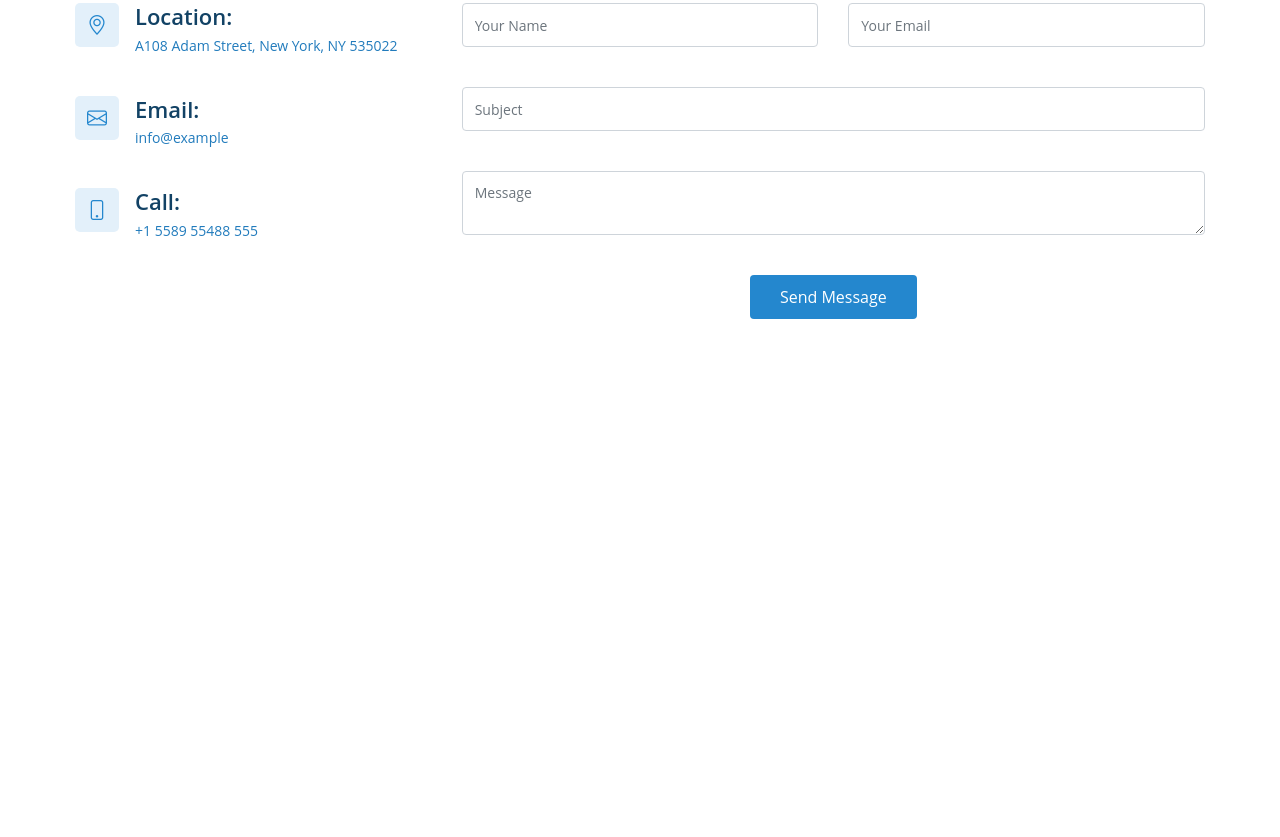
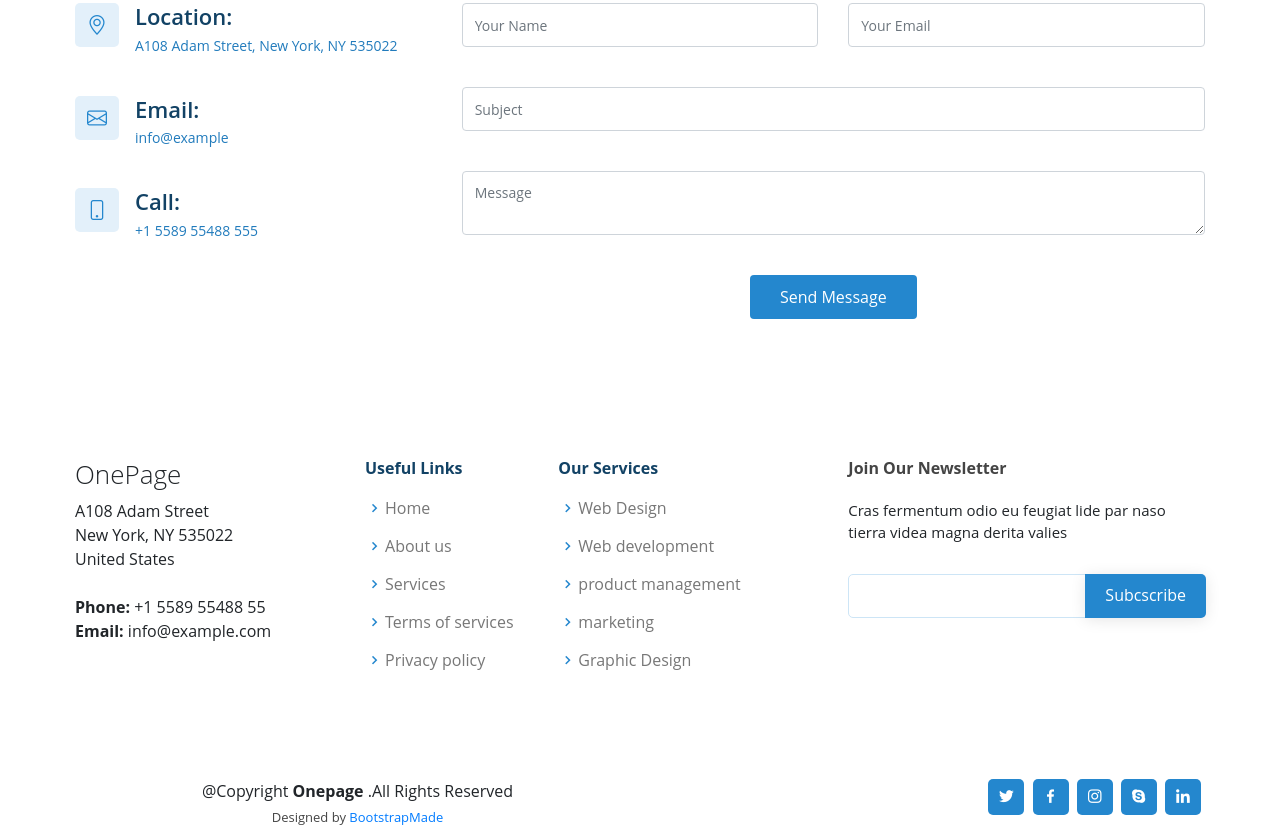
Before and after one commit to heena531/page-one, a plain HTML site: page index.html in a window 1280 px wide. Shown: the part 5244-6081 px from the top of the page. Before the commit the page ends 5643 px from the top, so only its background shows below. Drawn offline with nearby package versions, Linux system fonts and the light colour scheme.

Commit message:
add some layouts

```diff
--- a/css/style.css
+++ b/css/style.css
@@ -658,6 +658,116 @@ body{
     transition: 0.4s;
     border-radius: 4px;
 }
+#footer{
+    background: #fff;
+    padding: 60px 0;
+}
+#footer .footer-contact h3{
+    font-size: 26px;
+    margin: 0 0 10px 0;
+    padding: 2px 0 2px 0;
+    line-height: 1;
+    font-weight: 300;
+}
+#footer .footer-links{
+    margin-bottom: 30px;
+}
+#footer .footer-links h4 {
+    font-size: 16px;
+    font-weight: bold;
+    color: #124265;
+    position: relative;
+    padding-bottom: 12px;
+}
+#footer .footer-links ul {
+    list-style: none;
+    padding: 0;
+    margin: 0;
+}
+#footer .footer-links ul li:first-child {
+    padding-top: 0;
+}
+#footer .footer-links ul li {
+    padding: 10px 0;
+    display: flex;
+    align-items: center;
+}
+#footer .footer-links ul i {
+    padding-right: 2px;
+    color: #2487ce;
+    font-size: 18px;
+    line-height: 1;
+}
+#footer .footer-links ul a {
+    color: #777777;
+    transition: 0.3s;
+    display: inline-block;
+    line-height: 1;
+}
+#footer .footer-newsletter {
+    font-size: 15px;
+}
+#footer .footer-newsletter h4 {
+    font-size: 16px;
+    font-weight: bold;
+    color: #444444;
+    position: relative;
+    padding-bottom: 12px;
+}
+#footer .footer-newsletter form {
+    margin-top: 30px;
+    background: #fff;
+    padding: 6px 10px;
+    position: relative;
+    border-radius: 5px;
+    text-align: left;
+    border: 1px solid #cde5f6;
+}
+#footer .footer-newsletter form input[type="email"] {
+    border: 0;
+    padding: 4px 8px;
+    width: calc(100% - 100px);
+}
+#footer .footer-newsletter form input[type="submit"] {
+    position: absolute;
+    top: -1px;
+    right: -2px;
+    bottom: -1px;
+    border: 0;
+    background: none;
+    font-size: 16px;
+    padding: 0 20px 2px 20px;
+    background: #2487ce;
+    color: #fff;
+    transition: 0.3s;
+    border-radius: 0 5px 5px 0;
+    box-shadow: 0px 2px 15px rgb(0 0 0 / 10%);
+}
+#legales{
+    padding: 10px 0;
+    overflow: hidden;
+}
+#legales .credits {
+    padding-top: 5px;
+    font-size: 13px;
+    color: #444444;
+}
+#legales .social-links a {
+    font-size: 18px;
+    display: inline-block;
+    background: #2487ce;
+    color: #fff;
+    line-height: 1;
+    padding: 8px 0;
+    margin-right: 4px;
+    border-radius: 5px;
+    text-align: center;
+    width: 36px;
+    height: 36px;
+    transition: 0.3s;
+}
+
+
 
 @media (min-width: 768px){
     .container{
--- a/index.html
+++ b/index.html
@@ -621,8 +621,116 @@
         </div>
       </div>
     </main>
-    <script src="https://code.jquery.com/jquery-3.5.1.min.js" ></script>
-    <script src="https://cdn.jsdelivr.net/npm/popper.js@1.16.1/dist/umd/popper.min.js"></script>
-    <script src="https://cdn.jsdelivr.net/npm/bootstrap@4.6.0/dist/js/bootstrap.min.js"></script>
+    <!-- Footer section -->
+  <div id="footer">
+    <div class="container">
+      <div class="row">
+        <div class="col-lg-3 col-md-6 footer-contact">
+          <h3>OnePage</h3>
+          <p>A108 Adam Street<br>
+            New York, NY 535022<br>
+            United States<br>
+            <br>
+            <strong>Phone:</strong> +1 5589 55488 55<br>
+            <strong>Email:</strong> info@example.com<br>
+          </p>
+        </div>
+        <div class="col-lg-2 col-md-6 footer-links">
+          <h4>Useful Links</h4>
+          <ul>
+            <li>
+             <i class="bx bx-chevron-right"></i>
+              <a href="#">Home</a>
+            </li>
+            <li>
+              <i class="bx bx-chevron-right"></i>
+              <a hre="#">About us</a>
+            </li>
+            <li>
+              <i class="bx bx-chevron-right"></i>
+              <a hre="#">Services</a>
+            </li>
+            <li>
+              <i class="bx bx-chevron-right"></i>
+              <a hre="#">Terms of services</a>
+            </li>
+            <li>
+              <i class="bx bx-chevron-right"></i>
+              <a hre="#">Privacy policy</a>
+            </li>
+          </ul>
+        </div>
+        <div class="col-lg-3 col-md-6 footer-links">
+          <h4>Our Services</h4>
+          <ul>
+            <li>
+             <i class="bx bx-chevron-right"></i>
+              <a href="#">Web Design</a>
+            </li>
+            <li>
+              <i class="bx bx-chevron-right"></i>
+              <a hre="#">Web development</a>
+            </li>
+            <li>
+              <i class="bx bx-chevron-right"></i>
+              <a hre="#">product management</a>
+            </li>
+            <li>
+              <i class="bx bx-chevron-right"></i>
+              <a hre="#">marketing</a>
+            </li>
+            <li>
+              <i class="bx bx-chevron-right"></i>
+              <a hre="#">Graphic Design</a>
+            </li>
+          </ul>
+        </div>
+        <div class="col-lg-4 col-md-6 footer-newsletter">
+          <h4>Join Our Newsletter</h4>
+          <p>Cras fermentum odio eu feugiat lide par naso tierra videa magna derita valies</p>
+          <form action method="post">
+            <input type="email" name="email">
+            <input type="submit" value="Subcscribe">
+          </form>
+        </div>
+      </div>
+    </div>
+  </div>
+  <!-- Legales -->
+  <div id="legales">
+    <div class="container d-md-flex">
+      <div class="me-md-auto text-center text-md-start">
+       <div class="copyright">
+         @Copyright
+         <strong><span>Onepage</span></strong>
+         .All Rights Reserved
+       </div>
+       <div class="credits">
+         Designed by
+        <a href="https://bootstrapmade.com/">BootstrapMade</a>
+       </div>
+      </div>
+      <div class="social-links text-center text-md-right pt-3 pt-md-0">
+        <a href="#" class="twitter">
+          <i class="bx bxl-twitter"></i>
+        </a>
+        <a href="#" class="facebook">
+          <i class="bx bxl-facebook"></i>
+        </a>
+        <a href="#" class="instagram">
+          <i class="bx bxl-instagram"></i>
+        </a>
+        <a href="#" class="google-plus">
+          <i class="bx bxl-skype"></i>
+        </a>
+        <a href="#" class="linkedin">
+          <i class="bx bxl-linkedin"></i>
+        </a>
+      </div>
+    </div>
+ </div>
+  <script src="https://code.jquery.com/jquery-3.5.1.min.js" ></script>
+  <script src="https://cdn.jsdelivr.net/npm/popper.js@1.16.1/dist/umd/popper.min.js"></script>
+  <script src="https://cdn.jsdelivr.net/npm/bootstrap@4.6.0/dist/js/bootstrap.min.js"></script>
 </body>
 </html>
```
